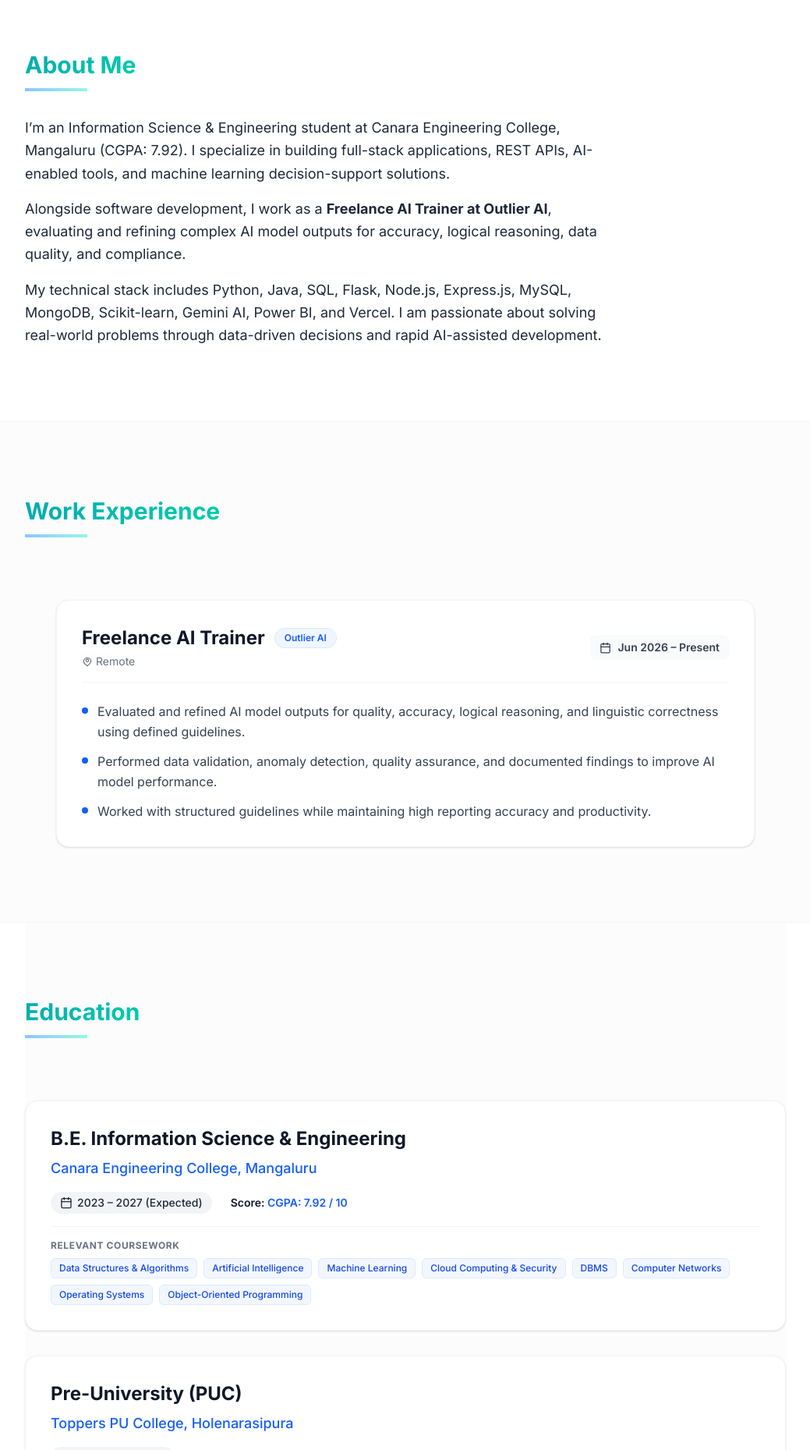
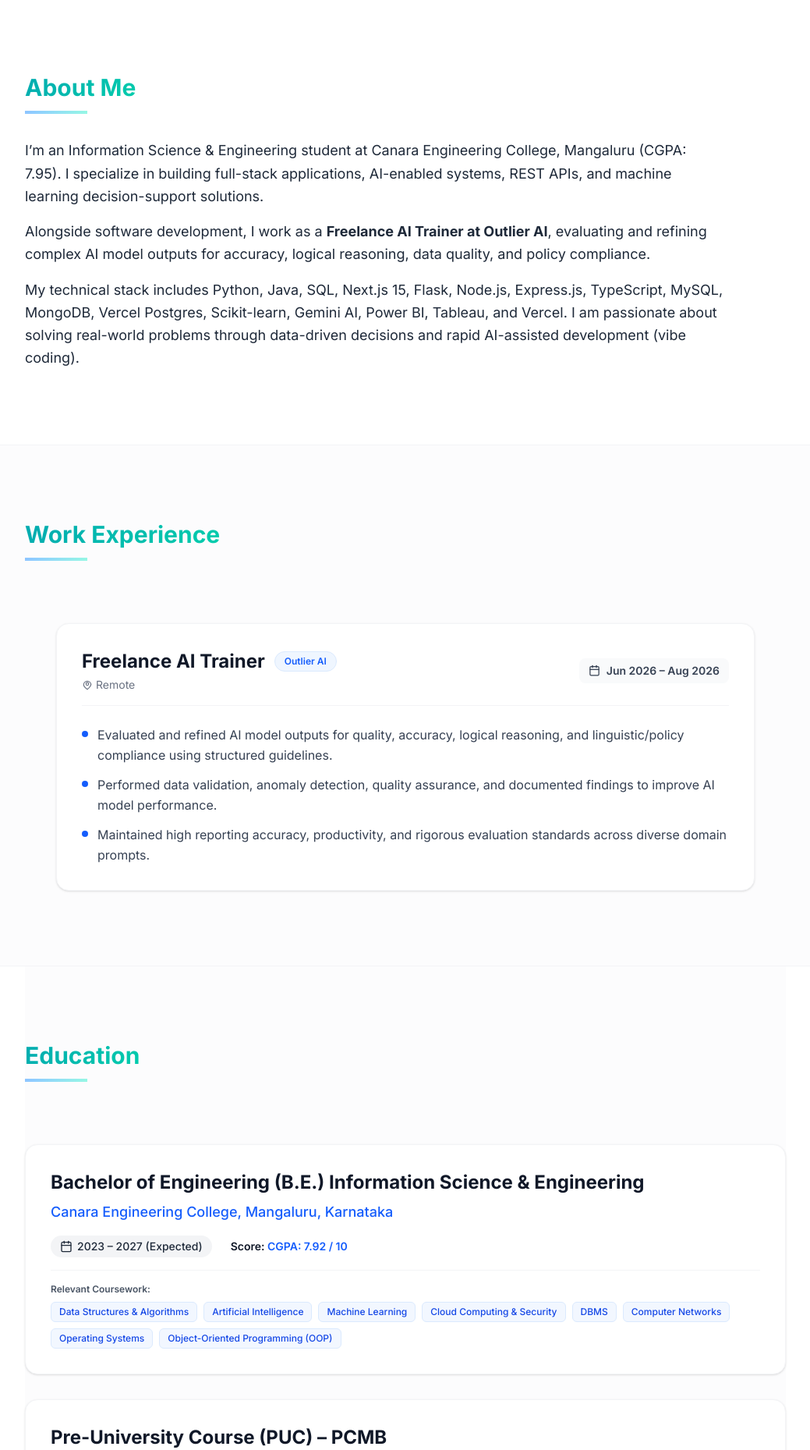
Before and after one commit to Thanuprakashgowda/PersonalPortfolio, a Next.js app: page / in a window 1280 px wide. Shown: the part 905-2764 px from the top of the page at 78% size, without its empty margins (120-1159 px from the left). Built offline with nearby package versions, Linux system fonts and the light colour scheme.

Commit message:
feat: add portfolio data structure and initial section components for About, Education, Projects, and Certifications

```diff
--- a/src/components/sections/AboutSection.tsx
+++ b/src/components/sections/AboutSection.tsx
@@ -6,15 +6,15 @@ export default function AboutSection() {
     <section id="about" className="py-24">
       <SectionHeading>About Me</SectionHeading>
 
-      <div className="max-w-3xl text-gray-800 leading-relaxed space-y-4 text-lg">
+      <div className="max-w-4xl text-gray-800 leading-relaxed space-y-4 text-base md:text-lg">
         <p>
-          I’m an Information Science & Engineering student at Canara Engineering College, Mangaluru (CGPA: 7.92). I specialize in building full-stack applications, REST APIs, AI-enabled tools, and machine learning decision-support solutions.
+          I’m an Information Science &amp; Engineering student at Canara Engineering College, Mangaluru (CGPA: 7.95). I specialize in building full-stack applications, AI-enabled systems, REST APIs, and machine learning decision-support solutions.
         </p>
         <p>
-          Alongside software development, I work as a <strong>Freelance AI Trainer at Outlier AI</strong>, evaluating and refining complex AI model outputs for accuracy, logical reasoning, data quality, and compliance.
+          Alongside software development, I work as a <strong>Freelance AI Trainer at Outlier AI</strong>, evaluating and refining complex AI model outputs for accuracy, logical reasoning, data quality, and policy compliance.
         </p>
         <p>
-          My technical stack includes Python, Java, SQL, Flask, Node.js, Express.js, MySQL, MongoDB, Scikit-learn, Gemini AI, Power BI, and Vercel. I am passionate about solving real-world problems through data-driven decisions and rapid AI-assisted development.
+          My technical stack includes Python, Java, SQL, Next.js 15, Flask, Node.js, Express.js, TypeScript, MySQL, MongoDB, Vercel Postgres, Scikit-learn, Gemini AI, Power BI, Tableau, and Vercel. I am passionate about solving real-world problems through data-driven decisions and rapid AI-assisted development (vibe coding).
         </p>
       </div>
     </section>
--- a/src/components/sections/CertificationsSection.tsx
+++ b/src/components/sections/CertificationsSection.tsx
@@ -19,12 +19,19 @@ export default function CertificationsSection() {
               <li key={index} className="flex gap-4 items-start">
                 <span className="w-2 h-2 rounded-full bg-blue-600 mt-2 flex-shrink-0"></span>
                 <span className="text-gray-800 leading-relaxed flex flex-col">
-                  <span>{cert.name}</span>
-                  {cert.link && (
-                    <a href={cert.link} target="_blank" rel="noopener noreferrer" className="text-blue-600 hover:text-blue-800 text-sm hover:underline mt-0.5">
-                      View Certificate ↗
-                    </a>
-                  )}
+                  <span className="font-medium text-gray-900">{cert.name}</span>
+                  <div className="flex items-center gap-3 mt-1">
+                    {cert.date && (
+                      <span className="text-xs font-semibold px-2 py-0.5 bg-gray-100 text-gray-600 rounded">
+                        {cert.date}
+                      </span>
+                    )}
+                    {cert.link && (
+                      <a href={cert.link} target="_blank" rel="noopener noreferrer" className="text-blue-600 hover:text-blue-800 text-xs font-medium hover:underline flex items-center gap-1">
+                        View Certificate ↗
+                      </a>
+                    )}
+                  </div>
                 </span>
               </li>
             ))}
--- a/src/components/sections/EducationSection.tsx
+++ b/src/components/sections/EducationSection.tsx
@@ -33,7 +33,7 @@ export default function EducationSection() {
 
               {edu.coursework && edu.coursework.length > 0 && (
                 <div className="mt-4 pt-4 border-t border-gray-100">
-                  <p className="text-xs font-bold text-gray-500 uppercase tracking-wider mb-2">Relevant Coursework</p>
+                  <p className="text-xs font-semibold text-gray-600 mb-2">Relevant Coursework:</p>
                   <div className="flex flex-wrap gap-2">
                     {edu.coursework.map((course, i) => (
                       <span key={i} className="text-xs font-medium px-2.5 py-1 bg-blue-50/80 text-blue-700 rounded-md border border-blue-100">
--- a/src/components/sections/ProjectsSection.tsx
+++ b/src/components/sections/ProjectsSection.tsx
@@ -9,7 +9,7 @@ export default function ProjectsSection() {
     <section id="projects" className="py-24">
       <SectionHeading>Projects</SectionHeading>
 
-      <div className="grid md:grid-cols-2 gap-8 mt-12">
+      <div className="grid md:grid-cols-2 gap-8 mt-12 items-stretch">
         {projects.map((project, index) => (
           <ProjectCard
             key={index}
--- a/src/data/portfolio.ts
+++ b/src/data/portfolio.ts
@@ -31,38 +31,40 @@ export interface ProjectItem {
 
 export interface CertificationItem {
   name: string;
+  issuer?: string;
+  date?: string;
   link?: string;
 }
 
 export const portfolioData = {
   personalInfo: {
     name: "Thanuprakash Gowda",
-    location: "Hassan, Karnataka, India",
+    location: "Holenarasipura / Hassan, Karnataka, India",
     phone: "+91 7204821605",
     email: "thanuprakashgowda13@gmail.com",
     linkedin: "https://www.linkedin.com/in/thanuprakash-gowda",
     github: "https://github.com/Thanuprakashgowda",
     role: "Information Science & Engineering Student",
-    objective: "Final-year Information Science and Engineering student with hands-on experience building full-stack applications, AI-enabled systems, REST APIs, and machine learning solutions. Skilled in Python, Java, SQL, Flask, Node.js, Express.js, MySQL, MongoDB, Scikit-learn, Gemini AI, and Vercel. Experienced in AI model evaluation, backend development, ML decision support systems, and data-driven applications.",
+    objective: "Final-year Information Science and Engineering student with hands-on experience building full-stack applications, AI-enabled systems, REST APIs, and machine learning solutions. Skilled in Python, Java, SQL, Flask, Next.js, Node.js, Express.js, MySQL, MongoDB, Scikit-learn, Gemini AI, Power BI, Tableau, and Vercel. Experienced in AI model evaluation, backend development, ML decision-support systems, and rapid AI-assisted development (vibe coding).",
     resumeUrl: "https://drive.google.com/file/d/1AaVEWMJ2wFvAhZLdR5XyW5rsi3NwOTAg/view?usp=drive_link"
   },
   experience: [
     {
       role: "Freelance AI Trainer",
       company: "Outlier AI",
-      period: "Jun 2026 – Present",
+      period: "Jun 2026 – Aug 2026",
       location: "Remote",
       description: [
-        "Evaluated and refined AI model outputs for quality, accuracy, logical reasoning, and linguistic correctness using defined guidelines.",
+        "Evaluated and refined AI model outputs for quality, accuracy, logical reasoning, and linguistic/policy compliance using structured guidelines.",
         "Performed data validation, anomaly detection, quality assurance, and documented findings to improve AI model performance.",
-        "Worked with structured guidelines while maintaining high reporting accuracy and productivity."
+        "Maintained high reporting accuracy, productivity, and rigorous evaluation standards across diverse domain prompts."
       ]
     }
   ] as ExperienceItem[],
   education: [
     {
-      degree: "B.E. Information Science & Engineering",
-      institution: "Canara Engineering College, Mangaluru",
+      degree: "Bachelor of Engineering (B.E.) Information Science & Engineering",
+      institution: "Canara Engineering College, Mangaluru, Karnataka",
       graduation: "2023 – 2027 (Expected)",
       score: "CGPA: 7.92 / 10",
       coursework: [
@@ -73,17 +75,17 @@ export const portfolioData = {
         "DBMS",
         "Computer Networks",
         "Operating Systems",
-        "Object-Oriented Programming"
+        "Object-Oriented Programming (OOP)"
       ]
     },
     {
-      degree: "Pre-University (PUC)",
+      degree: "Pre-University Course (PUC) – PCMB",
       institution: "Toppers PU College, Holenarasipura",
-      graduation: "Completed 2023",
+      graduation: "2021 – 2023",
       score: "86.33%"
     },
     {
-      degree: "SSLC",
+      degree: "Secondary School Leaving Certificate (SSLC)",
       institution: "Adarsha Vidyalaya, Holenarasipura",
       graduation: "Completed 2021",
       score: "91.36%"
@@ -92,27 +94,35 @@ export const portfolioData = {
   skills: [
     {
       category: "Programming Languages",
-      items: ["Python", "Java", "C", "SQL", "LaTeX", "JavaScript", "TypeScript"]
+      items: ["Python", "Java", "SQL", "C", "JavaScript", "TypeScript", "LaTeX"]
     },
     {
-      category: "Development & Web",
-      items: ["Flask", "Node.js", "Express.js", "Next.js", "REST APIs", "HTML", "CSS", "Tailwind CSS"]
+      category: "Frameworks & Web Development",
+      items: ["Next.js 15", "Flask", "Node.js", "Express.js", "REST APIs", "HTML5", "CSS3", "Tailwind CSS"]
     },
     {
       category: "AI & Machine Learning",
-      items: ["Machine Learning", "Scikit-learn", "Pandas", "NumPy", "Gemini AI", "RAG", "Prompt Engineering", "AI-Assisted Development"]
+      items: ["Machine Learning", "Scikit-learn", "Pandas", "NumPy", "Gemini AI", "Claude AI", "RAG", "Prompt Engineering", "AI Model Evaluation", "AI-Assisted Development (vibe coding)"]
     },
     {
       category: "Databases & Cloud",
-      items: ["MySQL", "MongoDB", "TiDB", "Vercel Postgres", "Vercel"]
+      items: ["MySQL", "MongoDB", "Vercel Postgres", "TiDB", "Vercel"]
     },
     {
-      category: "Tools & Analytics",
-      items: ["Git", "GitHub", "Postman", "VS Code", "Google AI Studio", "Power BI", "Tableau", "Excel"]
+      category: "Analytics & Business Intelligence",
+      items: ["Power BI", "Tableau", "Excel", "Data Modeling", "Exploratory Data Analysis (EDA)", "Data Validation", "Dashboard Development"]
     },
     {
-      category: "Core CS & Systems",
-      items: ["Data Structures & Algorithms", "DBMS", "Operating Systems", "Computer Networks", "Cloud Computing & Security", "OOP"]
+      category: "Tools & Platforms",
+      items: ["Git", "GitHub", "Postman", "VS Code", "Google AI Studio", "Arduino IDE", "Antigravity"]
+    },
+    {
+      category: "Core Computer Science",
+      items: ["Data Structures & Algorithms (DSA)", "Database Management Systems (DBMS)", "Operating Systems", "Computer Networks", "Cloud Computing & Security", "OOP"]
+    },
+    {
+      category: "Soft Skills",
+      items: ["Problem-solving", "Teamwork & Collaboration", "Communication", "Time Management", "Adaptability & Flexibility", "Innovation & Continuous Learning"]
     }
   ] as SkillCategory[],
   projects: [
@@ -131,21 +141,32 @@ export const portfolioData = {
       title: "HostelHub – Full-Stack Complaint Management System",
       technologies: ["Python", "Flask", "MySQL", "REST APIs", "Postman"],
       description: [
-        "Developed a hostel complaint management platform with role-based authentication for students and administrators.",
-        "Built RESTful APIs for complaint tracking, status updates, image uploads, and real-time communication through comments.",
-        "Implemented an admin analytics dashboard and workflow management to streamline grievance resolution.",
+        "Developed a scalable hostel complaint management platform with role-based authentication for students and administrators.",
+        "Built RESTful APIs enabling complaint tracking, status updates, image uploads, and real-time communication via comments.",
+        "Implemented admin analytics dashboard and workflow management for efficient grievance resolution.",
         "Runner-Up at CEATHERION 2025 24-hour Full Stack Hackathon, Canara Engineering College."
       ],
-      githubLink: "https://github.com/Thanuprakashgowda/Hostel-complaint-system",
+      githubLink: "https://github.com/Thanuprakashgowda/HSH",
       demoLink: ""
+    },
+    {
+      title: "PocketPetals",
+      technologies: ["Next.js 15", "TypeScript", "Tailwind CSS", "Vercel Postgres", "Antigravity"],
+      description: [
+        "Developed a full-stack web application for creating and sharing personalized digital flower bouquets with animated delivery using Next.js 15, TypeScript, and Tailwind CSS.",
+        "Implemented shareable link system with server-side rendering to generate unique animated bouquet experiences for recipients.",
+        "Built scalable backend using Vercel Postgres with local JSON fallback and created a high-quality SVG-based botanical flower library."
+      ],
+      githubLink: "https://github.com/Thanuprakashgowda/digibouquet",
+      demoLink: "https://pocketpetals.vercel.app/"
     },
     {
       title: "Machine Learning-Based Crop Rotation Optimization & Profitability Prediction",
       technologies: ["Python", "Machine Learning", "Scikit-learn", "Flask", "Power BI", "SQL"],
       description: [
         "Developed an ML-based decision-support system using soil parameters for crop recommendation and profitability prediction.",
-        "Performed data collection, cleaning, preprocessing, exploratory data analysis (EDA), feature engineering, and model evaluation.",
-        "Built interactive Power BI dashboards to visualize soil health, crop recommendations, and profitability trends.",
+        "Performed data collection, cleaning, preprocessing, exploratory data analysis (EDA), feature engineering, and predictive model evaluation.",
+        "Built interactive Power BI dashboards to visualize soil health, crop recommendations, KPIs, and profitability trends.",
         "Applied data validation and anomaly detection techniques to improve prediction accuracy."
       ],
       githubLink: "",
@@ -164,19 +185,18 @@ export const portfolioData = {
       demoLink: "https://monsoonprediction.streamlit.app/"
     },
     {
-      title: "DigiBouquet",
-      technologies: ["Next.js 15", "TypeScript", "Tailwind CSS", "Vercel Postgres", "Antigravity"],
+      title: "IoT-Based Food Freshness Monitoring System (Mini-Project)",
+      technologies: ["Python", "Arduino", "Sensors", "Streamlit"],
       description: [
-        "Engineered a dynamic, highly responsive modern web application focused on optimal UI/UX standards.",
-        "Leveraged Vercel Postgres to rapidly implement database abstraction layers for complex data persistence workflows.",
-        "Achieved near-instant deployment cycles using continuous delivery and strict TypeScript adherence."
+        "Developed a low-cost embedded IoT system to assess fruit and vegetable freshness using sensor data with Arduino and environmental sensors.",
+        "Displayed real-time freshness levels and readings through an interactive web-based dashboard using Streamlit."
       ],
-      githubLink: "https://github.com/Thanuprakashgowda/digibouquet",
-      demoLink: "https://pocketpetals.vercel.app/"
+      githubLink: "",
+      demoLink: ""
     },
     {
       title: "Akshara – Bilingual Blogging Platform",
-      technologies: ["Antigravity Platform", "Next.js", "MongoDB", "Tailwind CSS"],
+      technologies: ["Next.js", "MongoDB", "Tailwind CSS", "Antigravity"],
       description: [
         "Built and deployed a bilingual (English–Kannada) blogging platform using Next.js architecture.",
         "Configured content models, authentication, and admin dashboard for post management including image uploads and rich text editing.",
@@ -184,47 +204,50 @@ export const portfolioData = {
       ],
       githubLink: "https://github.com/Thanuprakashgowda/Akshara",
       demoLink: ""
-    },
-    {
-      title: "IoT-Based Food Freshness Monitoring System",
-      technologies: ["Arduino", "Sensors", "Python", "Streamlit"],
-      description: [
-        "Developed a low-cost embedded hardware system to continuously evaluate raw food freshness based on dynamic environmental sensor metrics.",
-        "Engineered a real-time tracking interface utilizing Python and Streamlit to display ongoing readings seamlessly."
-      ]
     }
   ] as ProjectItem[],
   certifications: [
     {
       name: "NPTEL – Programming in Java (Elite), IIT Kharagpur",
+      date: "Jan – Apr 2025",
       link: "https://drive.google.com/file/d/19pnkPL7RK0aZlmA85zqO_nn__sNagkgK/view"
     },
     {
       name: "Introduction to MongoDB – Certification (NoSQL, CRUD, Data Modeling, Indexing)",
+      date: "May 2025",
       link: "https://learn.mongodb.com/c/Fw-wdPbHTOSrwassuwPbSw"
     },
     {
-      name: "Google Prompting Essentials (Badge)",
+      name: "Google Prompting Essentials (Coursera)",
+      date: "Apr 2026",
       link: "https://www.credly.com/badges/e88688bd-c62a-4e5b-ab17-8e2504c45d4d/linked_in_profile"
     },
     {
-      name: "AWS AI Practitioner Challenge",
+      name: "AWS AI Practitioner Challenge (Udacity)",
+      date: "Jun 2026",
       link: "https://www.udacity.com/certificate/e/ad6b83ec-2ba8-11f1-9e28-236d80e36ec0"
     },
     {
-      name: "EF SET English Certificate (B2 Upper Intermediate)",
-      link: "https://cert.efset.org/DnMbX2"
+      name: "Fundamentals of Artificial Intelligence – Wadhwani Foundation",
+      date: "2026",
+      link: ""
     },
     {
-      name: "Claude 101 & Fundamentals of AI Certification",
+      name: "Claude 101 – Anthropic",
+      date: "2026",
       link: ""
+    },
+    {
+      name: "EF SET English Certificate (B2 Upper Intermediate)",
+      date: "2025",
+      link: "https://cert.efset.org/DnMbX2"
     }
   ] as CertificationItem[],
   achievements: [
-    "Runner-Up in Full Stack Development – CEATHERION 2025 24-hour Hackathon, Canara Engineering College",
-    "Regional Finalist – TCS TechBytes 2026 National-Level Technology Quiz",
-    "Active participant in Aetherion26 during AAKRITI 2026 National Level Techno Cultural Fest",
-    "Actively practicing core Computer Science & system design concepts on online platforms"
+    "Runner-Up in the Full Stack Development domain at CEATHERION 2025 24-hour Hackathon, Canara Engineering College (Nov 2025); developed and presented a working Full Stack solution under time constraints.",
+    "Regional Finalist – TCS TechBytes 2026 (National Level Technology Quiz).",
+    "Active participant in Aetherion26 during AAKRITI 2026 National Level Techno Cultural Fest.",
+    "Actively solving challenges in Data Structures & Algorithms, Database Systems, and System Design on online competitive platforms."
   ],
   languages: ["English", "Kannada", "Hindi"]
 };
```
